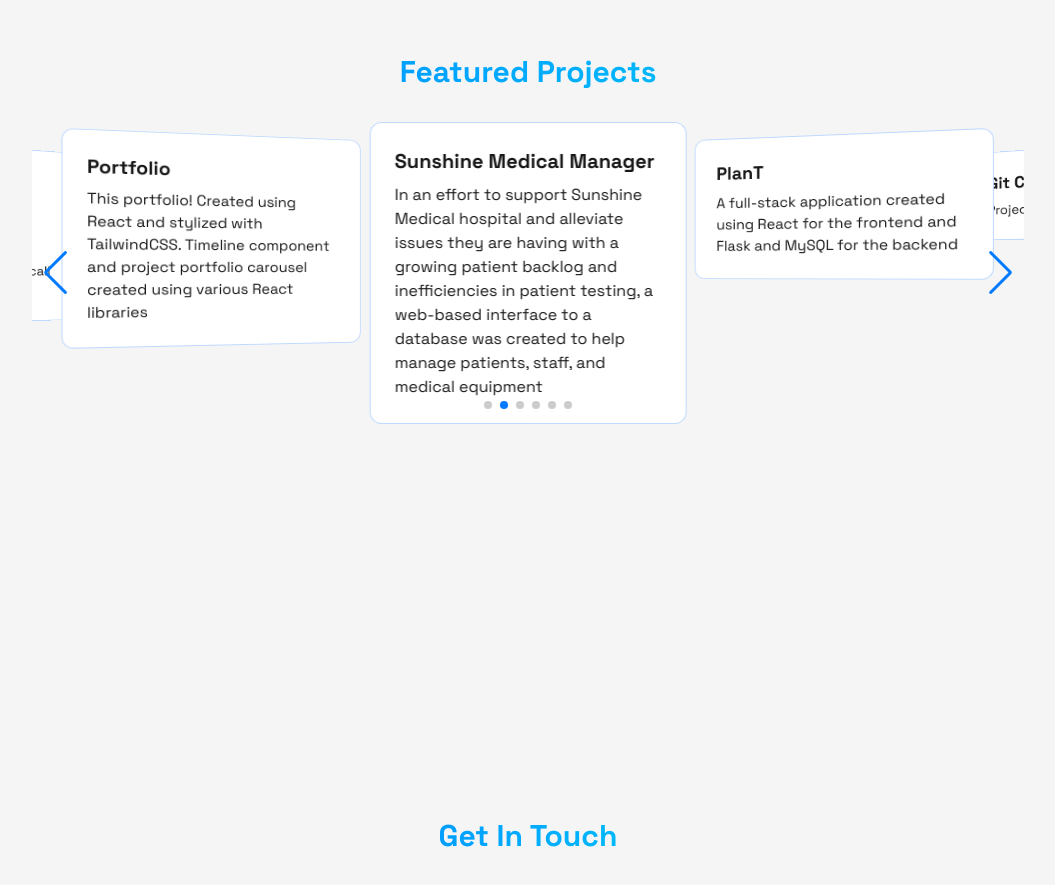
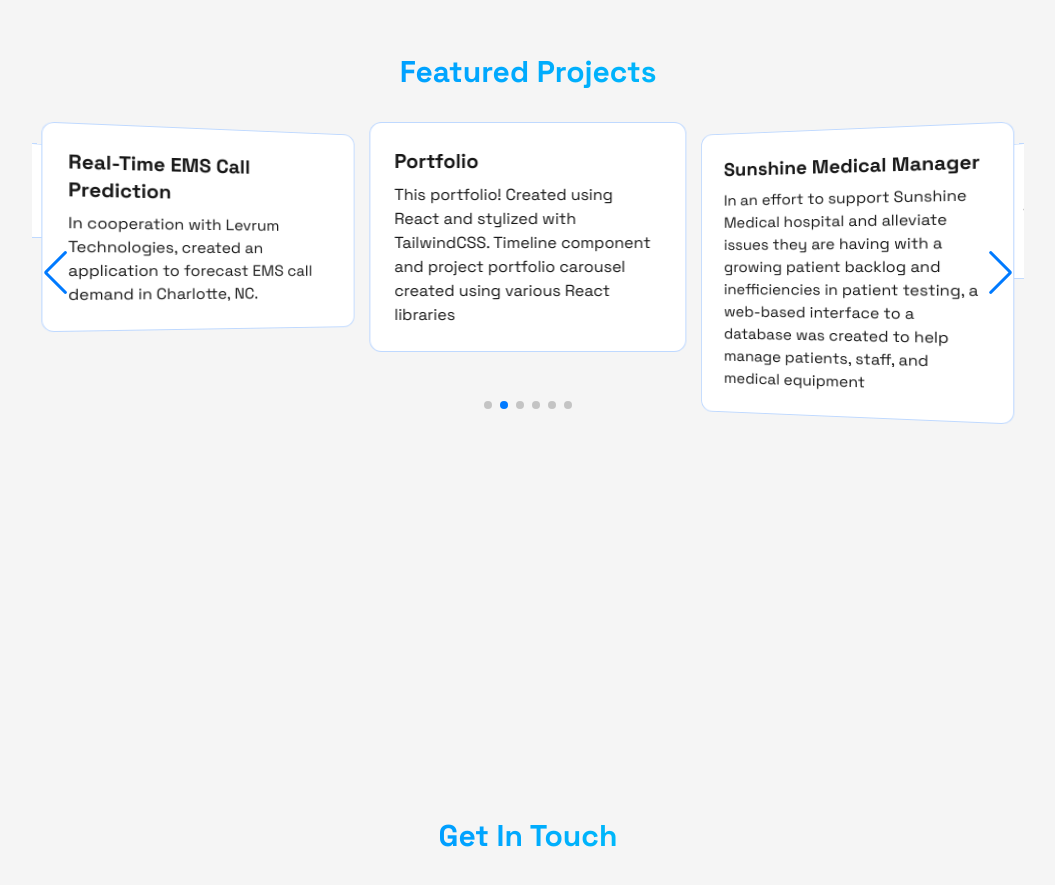
Before and after one commit to ryjn/ryankim-portfolio, a React (Vite) app: page / in a window 1280 px wide. Shown: the part 3320-4205 px from the top of the page, without its empty margins (112-1167 px from the left). Built offline with nearby package versions, Linux system fonts and the light colour scheme.

Commit message:
edits to swiper

```diff
--- a/src/components/LoadingScreen.jsx
+++ b/src/components/LoadingScreen.jsx
@@ -2,7 +2,7 @@ import { useState, useEffect } from "react";
 
 export const LoadingScreen = ({ onComplete }) => {
   const [text, setText] = useState("");
-  const fullText = "<Hello World />";
+  const fullText = "Hello World!";
 
   // Gradually reveal 'fullText' by simulating a typing effect
   useEffect(() => {
@@ -27,7 +27,8 @@ export const LoadingScreen = ({ onComplete }) => {
   return (
     <div className="fixed inset-0 z-50 text-neutral-900 dark:text-neutral-100 flex flex-col items-center justify-center">
       <div className="mb-4 text-4xl font-mono font-bold">
-        {text} <span className="animate-blink ml-1"> | </span>
+        {text}
+        <span className="animate-blink ml-1">|</span>
       </div>
       <div className="w-[200px] h-[2px] bg-gray-800 rounded relative overflow-hidden">
         <div className="w-[40%] h-full bg-blue-500 shadow-[0_0_15px_#3b82f6] animate-loading-bar"></div>
--- a/src/components/Swiper.jsx
+++ b/src/components/Swiper.jsx
@@ -17,6 +17,7 @@ export const SwiperComponent = () => {
     <div className="container">
       <Swiper
         modules={modules}
+        centeredSlides={true}
         spaceBetween={10}
         slidesPerView={"auto"}
         breakpoints={{
@@ -29,7 +30,7 @@ export const SwiperComponent = () => {
         pagination={{ clickable: true }}
         loop={true}
         effect={"coverflow"}
-        coverflowEffect={{ slideShadows: false, depth: 100, rotate: 20 }}
+        coverflowEffect={{ slideShadows: false, depth: 50, rotate: 20 }}
         autoplay={{ delay: 3000, disableOnInteraction: false }}
       >
         {swiperElements.map((element) => {
```
